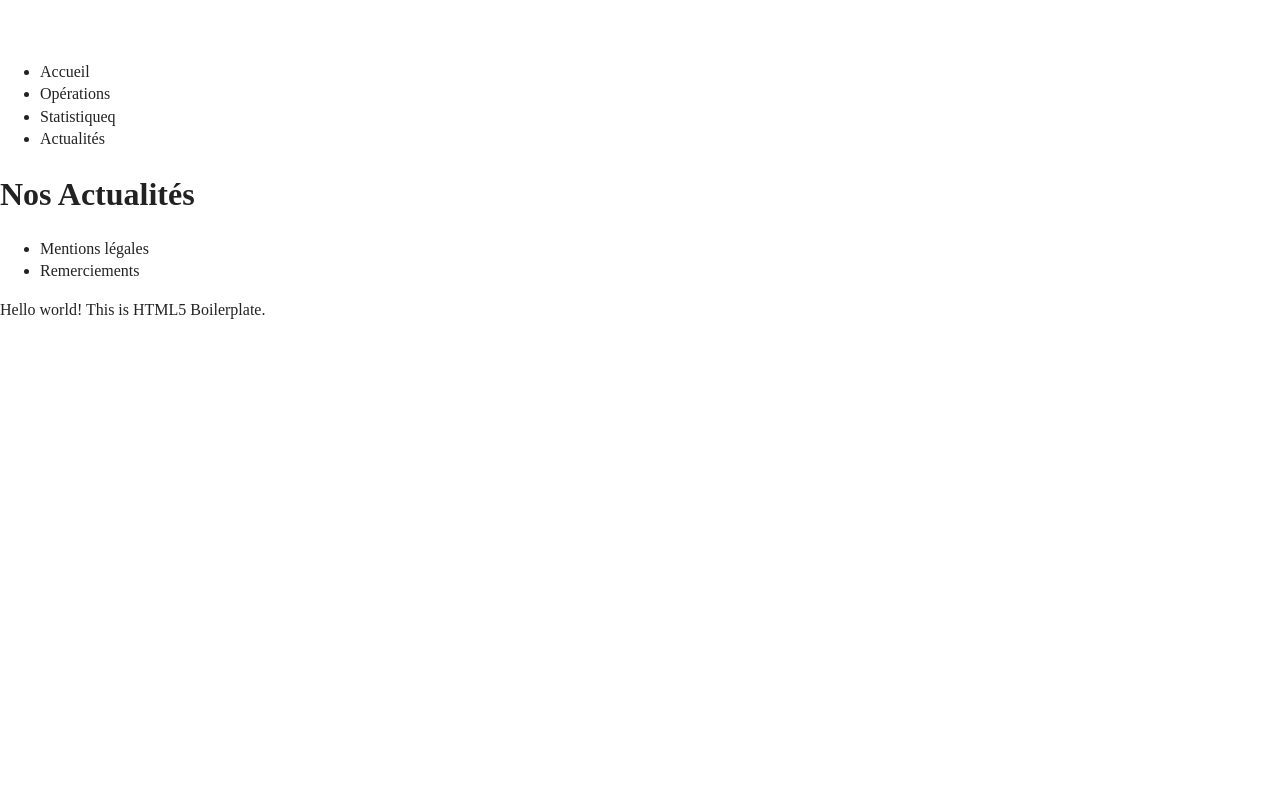
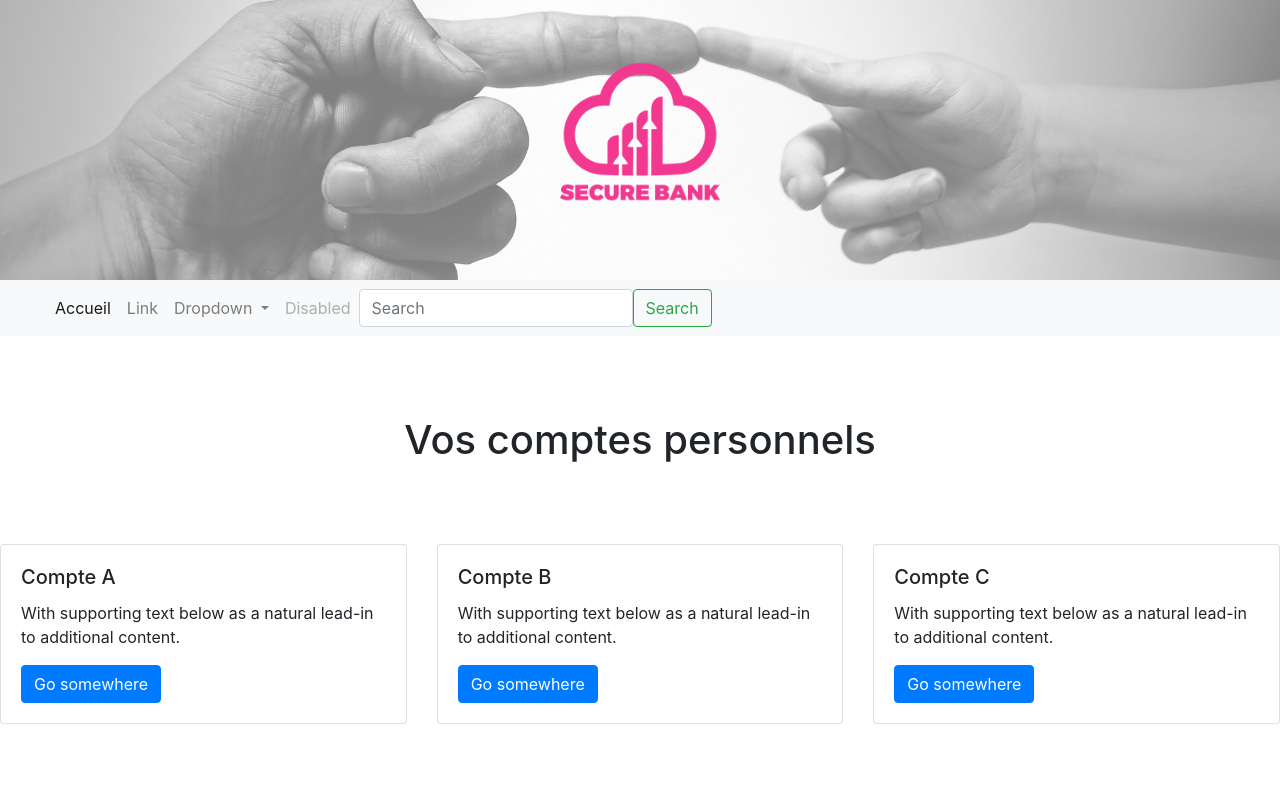
Before and after one commit to laurinaT/secureBank, a website: page index.html in a window 1280 px wide. Shown: the top 800 px of the page. Drawn offline with nearby package versions, Linux system fonts and the light colour scheme.

Commit message:
Bootstrap en cours

```diff
--- a/css/main.css
+++ b/css/main.css
@@ -86,6 +86,45 @@ textarea {
 /* ==========================================================================
    Author's custom styles
    ========================================================================== */
+#relative {
+  position: relative;
+  background-image: url("../img/img_fond_header.jpg");
+  background-position: center;
+  background-size: cover;
+  background-repeat: no-repeat;
+  height: 35vh;
+}
+
+#layer {
+  width: 100%;
+  height:100%;
+  background-color:#fff;
+  position: absolute;
+  top: 0%; right: 0%;
+  opacity: 50%;
+
+}
+
+#logo {
+  position: absolute;
+  height: 40%;
+  top:30%;
+  left:0; right:0;
+  margin: auto;
+}
+h1 {
+  text-align: center;
+  margin: 2em auto 2em;
+}
+
+@media only screen and (min-width: 268px) {
+  #logo {
+    position: absolute;
+    height: 60%;
+    top:20%;
+    left:0; right:0;
+    margin: auto;
+  }
 
 /* ==========================================================================
    Helper classes
--- a/index.html
+++ b/index.html
@@ -17,39 +17,100 @@
   <!-- Place favicon.ico in the root directory -->
 
   <link rel="stylesheet" href="css/normalize.css">
+  <link rel="stylesheet" href="https://cdn.jsdelivr.net/npm/bootstrap@4.6.0/dist/css/bootstrap.min.css" integrity="sha384-B0vP5xmATw1+K9KRQjQERJvTumQW0nPEzvF6L/Z6nronJ3oUOFUFpCjEUQouq2+l" crossorigin="anonymous">
   <link rel="stylesheet" href="css/main.css">
-
   <meta name="theme-color" content="#fafafa">
 </head>
 
 <body>
   <header>
-    <div>
-      <div>
-        <img id="fond" src="" alt="">
-      </div>
-      <div>
-        <img id="logo" src="" alt="">
+    <div id="relative">
+      <div id="layer"></div>
+        <img id="logo" src="img/logo_banque_gd_rose.png" alt="logo banque" class="img-fluid">
       </div>
     </div>
     <div>
-      <nav>
-        <ul>
-          <li>Accueil</li>
-          <li>Opérations</li>
-          <li>Statistiqueq</li>
-          <li>Actualités</li>
-        </ul>
+      <nav class="navbar navbar-expand-lg navbar-light bg-light">
+        <div class="container-fluid">
+          <a class="navbar-brand" href="#"></a>
+          <button class="navbar-toggler" type="button" data-bs-toggle="collapse" data-bs-target="#navbarSupportedContent" aria-controls="navbarSupportedContent" aria-expanded="false" aria-label="Toggle navigation">
+            <span class="navbar-toggler-icon"></span>
+          </button>
+          <div class="collapse navbar-collapse" id="navbarSupportedContent">
+            <ul class="navbar-nav me-auto mb-2 mb-lg-0">
+              <li class="nav-item">
+                <a class="nav-link active" aria-current="page" href="#">Accueil</a>
+              </li>
+              <li class="nav-item">
+                <a class="nav-link" href="#">Link</a>
+              </li>
+              <li class="nav-item dropdown">
+                <a class="nav-link dropdown-toggle" href="#" id="navbarDropdown" role="button" data-bs-toggle="dropdown" aria-expanded="false">
+                  Dropdown
+                </a>
+                <ul class="dropdown-menu" aria-labelledby="navbarDropdown">
+                  <li><a class="dropdown-item" href="#">Action</a></li>
+                  <li><a class="dropdown-item" href="#">Another action</a></li>
+                  <li><hr class="dropdown-divider"></li>
+                  <li><a class="dropdown-item" href="#">Something else here</a></li>
+                </ul>
+              </li>
+              <li class="nav-item">
+                <a class="nav-link disabled" href="#" tabindex="-1" aria-disabled="true">Disabled</a>
+              </li>
+            </ul>
+            <form class="d-flex">
+              <input class="form-control me-2" type="search" placeholder="Search" aria-label="Search">
+              <button class="btn btn-outline-success" type="submit">Search</button>
+            </form>
+          </div>
+        </div>
+      </nav>
+      <div class="collapse" id="navbarToggleExternalContent">
+        <div class="bg-light shadow-3 p-4">
+          <button class="btn btn-link btn-block border-bottom">Link 1</button>
+          <button class="btn btn-link btn-block border-bottom">Link 2</button>
+          <button class="btn btn-link btn-block m-0">Link 3</button>
+        </div>
+      </div>
+
+          </ul>
+        </div>
       </nav>
     </div>
   </header>
-    <div id="comptes">
-      <h1></h1>
-      <div></div>
-      <div></div>
-      <div></div>
+    <div>
+      <h1>Vos comptes personnels</h1>
+      <div id="comptes"class="row">
+        <div class="col-sm-4">
+          <div class="card">
+            <div class="card-body">
+              <h5 class="card-title">Compte A</h5>
+              <p class="card-text">With supporting text below as a natural lead-in to additional content.</p>
+              <a href="#" class="btn btn-primary">Go somewhere</a>
+            </div>
+          </div>
+        </div>
+        <div class="col-sm-4">
+          <div class="card">
+            <div class="card-body">
+              <h5 class="card-title">Compte B</h5>
+              <p class="card-text">With supporting text below as a natural lead-in to additional content.</p>
+              <a href="#" class="btn btn-primary">Go somewhere</a>
+            </div>
+          </div>
+        </div>
+        <div class="col-sm-4">
+          <div class="card">
+            <div class="card-body">
+              <h5 class="card-title">Compte C</h5>
+              <p class="card-text">With supporting text below as a natural lead-in to additional content.</p>
+              <a href="#" class="btn btn-primary">Go somewhere</a>
+            </div>
+          </div>
+        </div>
+      </div>
     </div>
-
     <div id="Articles">
       <h1>Nos Actualités</h1>
       <div></div>
@@ -69,12 +130,7 @@
   <script src="js/plugins.js"></script>
   <script src="js/main.js"></script>
 
-  <!-- Google Analytics: change UA-XXXXX-Y to be your site's ID. -->
-  <script>
-    window.ga = function () { ga.q.push(arguments) }; ga.q = []; ga.l = +new Date;
-    ga('create', 'UA-XXXXX-Y', 'auto'); ga('set', 'anonymizeIp', true); ga('set', 'transport', 'beacon'); ga('send', 'pageview')
-  </script>
-  <script src="https://www.google-analytics.com/analytics.js" async></script>
+
 </body>
 
 </html>
```
Also changed, not shown: img/img_fond_header.jpg (added), img/logo_banque_gd_rose.png (added), img/logo_banque_ptt_rose.png (added).
